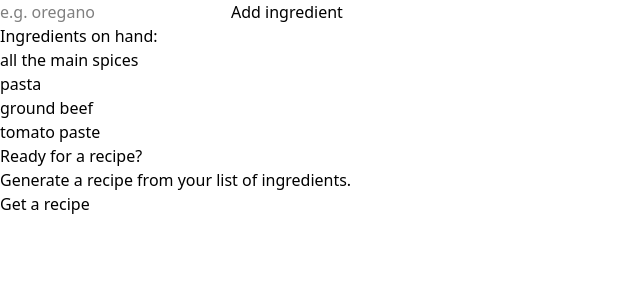
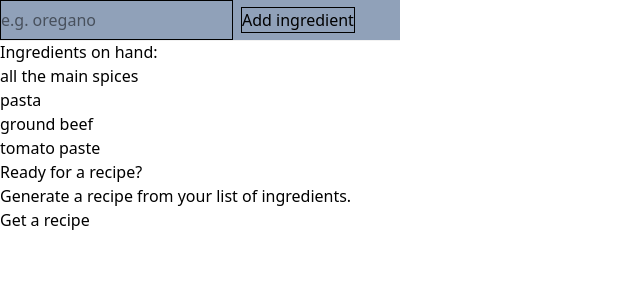
Before and after one commit to system-Barinda/React-project-of-learning, a React (Vite) app in the folder React_learning/: page / in a window 1280 px wide. Shown: the top 300 px of the page, without its empty margins (0-640 px from the left). Built offline with nearby package versions, Linux system fonts and the light colour scheme.

Commit message:
chore:done to update all file

```diff
--- a/React_learning/src/page/scrimber1.jsx
+++ b/React_learning/src/page/scrimber1.jsx
@@ -52,14 +52,15 @@ export default function Main() {
 
     return (
         <main>
-            <form action={addIngredient} className="add-ingredient-form">
+            <form action={addIngredient} className="add-ingredient-form shadow-2xs bg-slate-400 h-10 w-100">
                 <input
                     type="text"
                     placeholder="e.g. oregano"
                     aria-label="Add ingredient"
                     name="ingredient"
+                    className="border h-10 outline-0 mr-2"
                 />
-                <button>Add ingredient</button>
+                <button className="border mx-auto">Add ingredient</button>
             </form>
 
             {ingredients.length > 0 && <section>
```
